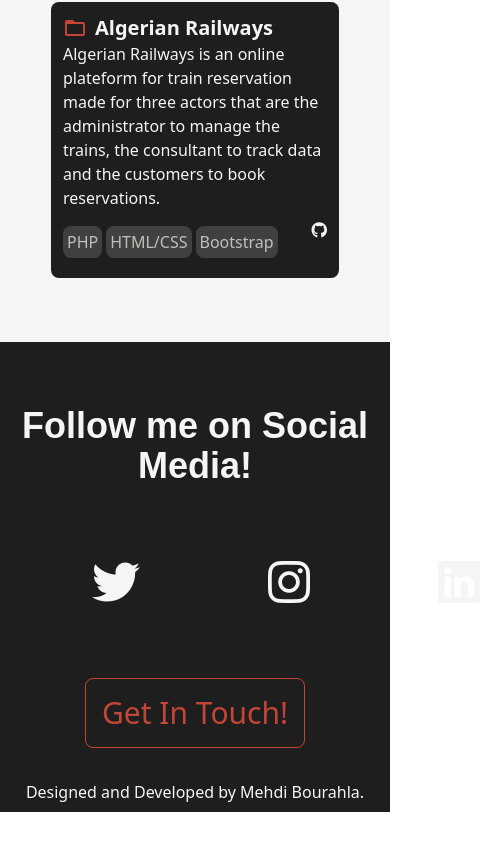
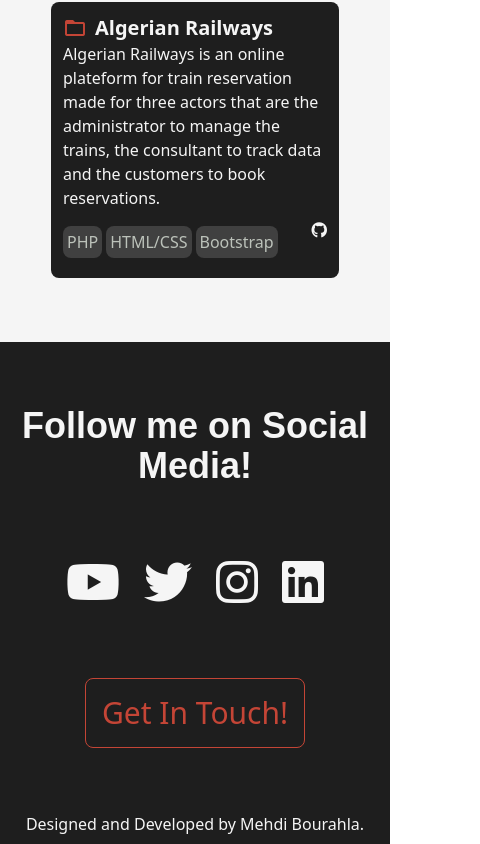
Before and after one commit to mehdibourahla/PersonalWebsite, a React (Create React App) app: page / in a window 390 px wide. Shown: the part 4926-5770 px from the top of the page, 480 px wide, since content can reach past the window. Before the commit the page ends 5738 px from the top, so only its background shows below. Built offline with nearby package versions, Linux system fonts and the light colour scheme.

Commit message:
- Fixed Footer responsiveness.

```diff
--- a/src/components/Footer.js
+++ b/src/components/Footer.js
@@ -6,7 +6,7 @@ const Footer = () => {
     <div className='relative bg-black text-white'>
       <div className='flex flex-col items-center text-center py-16'>
         <h1 className='text-4xl font-bold'>Follow me on Social Media!</h1>
-        <div className='flex justify-center items-center h-48 space-x-32'>
+        <div className='flex justify-center items-center h-48 space-x-6 md:space-x-32'>
           <a href='https://www.youtube.com/channel/UCmj1p0fQNivPBc-eZNxmNMQ'>
             <i className='fab fa-youtube fa-3x hover:text-red'></i>
           </a>
@@ -25,7 +25,7 @@ const Footer = () => {
           className='hover:text-4xl p-4 text-3xl text-red border border-red rounded-lg'
         ></Button>
       </div>
-      <div className="absolute w-full text-center bottom-0 pb-2">
+      <div className="text-center bottom-0 pb-2">
         <p>Designed and Developed by Mehdi Bourahla.</p>
       </div>
     </div>
```
